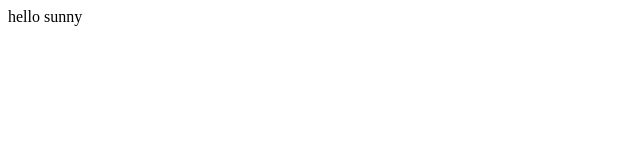
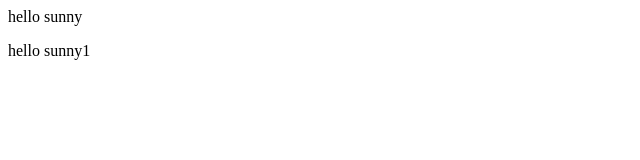
Before and after one commit to sasikumarreddy1225/Localrepo, a plain HTML site: page index.html in a window 1280 px wide. Shown: the full height of the page, 0-640 px from the left. Drawn offline with Linux system fonts and the light colour scheme.

Commit message:
add one line in html

```diff
--- a/index.html
+++ b/index.html
@@ -1 +1,2 @@
 <p>hello sunny</p>
+<p>hello sunny1</p>
```
